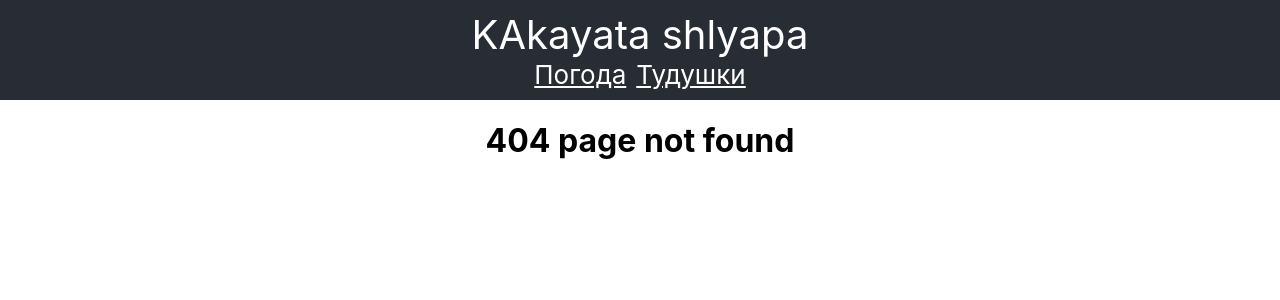
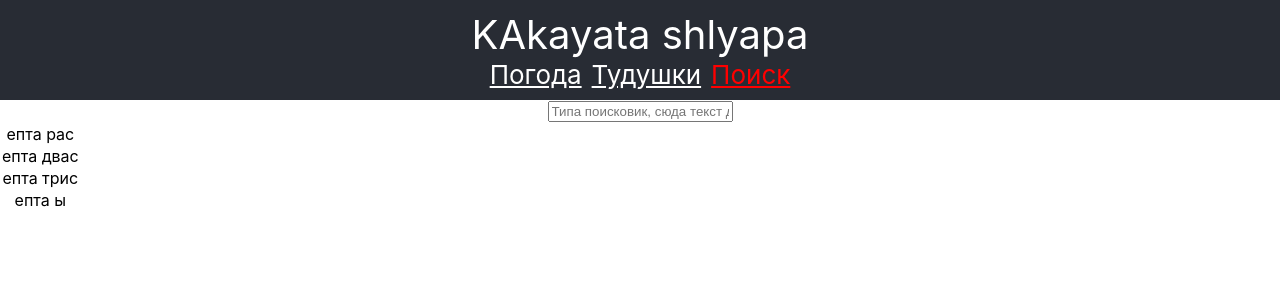
Before and after one commit to bog5651/React-test, a React (Create React App) app: page /search in a window 1280 px wide. Before the commit this address led to /404. Shown: the top 300 px of the page. Built offline with nearby package versions, Linux system fonts and the light colour scheme.

Commit message:
Поисковик среди строк

```diff
--- a/src/App.tsx
+++ b/src/App.tsx
@@ -2,25 +2,53 @@ import React from 'react';
 import './App.css';
 import {Switch, Route, Redirect, Link, NavLink} from 'react-router-dom';
 
-import TODO from './Pages/Home'
-import NOTFOUND from './Pages/NotFound'
+import Todos from './Pages/Home'
+import NotFound from './Pages/NotFound'
 import Weather from "./Pages/Weather";
+import Searching from "./Pages/Searching";
 
 const App = () => {
+
+    const [todos, setTodos] = React.useState(
+        [{
+            searchText: "епта рас",
+            status: false,
+            filtered: true,
+            id: 1
+        }, {
+            searchText: "епта двас",
+            status: false,
+            filtered: true,
+            id: 2
+        }, {
+            searchText: "епта трис",
+            status: false,
+            filtered: true,
+            id: 3
+        }, {
+            searchText: "епта ы",
+            status: false,
+            filtered: true,
+            id: 4
+        }]
+    );
+
     return (
         <div>
             <header className="App-header">
                 <div className='myEbala'>KAkayata shlyapa</div>
-                <nav>
-                    <NavLink activeClassName="activeNavLink" ac className="inactiveNavLink" to="/weather">Погода</NavLink>
-                    <NavLink activeClassName="activeNavLink" className="inactiveNavLink" to="/todos">Тудушки</NavLink>
+                <nav className="inactiveNavLink">
+                    <NavLink activeClassName="activeNavLink" to="/weather">Погода</NavLink>
+                    <NavLink activeClassName="activeNavLink" to="/todos">Тудушки</NavLink>
+                    <NavLink activeClassName="activeNavLink" to="/search">Поиск</NavLink>
                 </nav>
             </header>
             <div className='App'>
                 <Switch>
-                    <Route exact path='/todos' render={() => <TODO/>}/>
-                    <Route exact path='/404' render={() => <NOTFOUND/>}/>
+                    <Route exact path='/todos' render={() => <Todos/>}/>
+                    <Route exact path='/404' render={() => <NotFound/>}/>
                     <Route exact path='/weather' render={() => <Weather/>}/>
+                    <Route exact path='/search' render={() => <Searching data={todos}/>}/>
                     <Redirect from='/' to='/404'/>
                 </Switch>
             </div>
--- a/src/Pages/Home.tsx
+++ b/src/Pages/Home.tsx
@@ -7,7 +7,7 @@ interface Item {
     id: number
 }
 
-const TODO = () => {
+const Todos = () => {
     const [todos, setTodos] = React.useState<Array<Item>>(
         [{
             name: "епта рас",
@@ -43,4 +43,4 @@ const TODO = () => {
     );
 };
 
-export default TODO;
+export default Todos;
--- /dev/null
+++ b/src/Pages/Searching.tsx
@@ -0,0 +1,39 @@
+import React from "react";
+
+const Searching = (props: any) => {
+
+    const [data, setData] = React.useState(props.data);
+
+    function search(text: string) {
+        setData(
+            data.map((item: any) => {
+                if (item.hasOwnProperty('searchText')) {
+                    if (item.searchText.includes(text)) {
+                        item.filtered = true;
+                    } else {
+                        item.filtered = false;
+                    }
+                }
+                return item
+            })
+        );
+    }
+
+
+    return (
+        <div>
+            <input placeholder="Типа поисковик, сюда текст дал, епта" onChange={event => search(event.target.value)}/>
+            <table>
+                <tbody>
+                {data.map((item: any) => {
+                    if (item.hasOwnProperty('searchText') && item.filtered) {
+                        return (<tr key={item.id}>{item.searchText}</tr>)
+                    }
+                })}
+                </tbody>
+            </table>
+        </div>
+    )
+};
+
+export default Searching;
--- a/src/Pages/Weather.tsx
+++ b/src/Pages/Weather.tsx
@@ -14,7 +14,7 @@ const Weather = () => {
     *
     */
 
-    const [weather, setWeather] = React.useState<WeatherItem | undefined>( undefined);
+    const [weather, setWeather] = React.useState<WeatherItem | undefined>(undefined);
 
     function getWeather(sityName: string) {
         fetch("http://api.openweathermap.org/data/2.5/weather?q=".concat(sityName).concat("&appid=f86628d4407790e972163f4c9a8d3513"))
@@ -40,7 +40,7 @@ const Weather = () => {
                 }}/>
             </form>
             <div>
-                {weather?(
+                {weather ? (
                     <p>
                         В
                         городе {weather?.sityName} сейчас {weather?.temp.toLocaleString(
@@ -51,7 +51,7 @@ const Weather = () => {
                         }
                     )}
                     </p>
-                ):(
+                ) : (
                     <p>
                         Такой город не найден
                     </p>
--- a/src/index.css
+++ b/src/index.css
@@ -22,9 +22,9 @@ nav > * {
 }
 
 .activeNavLink {
-    color: red;
+    color: red !important;
 }
 
-.inactiveNavLink {
+.inactiveNavLink > * {
     color: white;
 }
```
